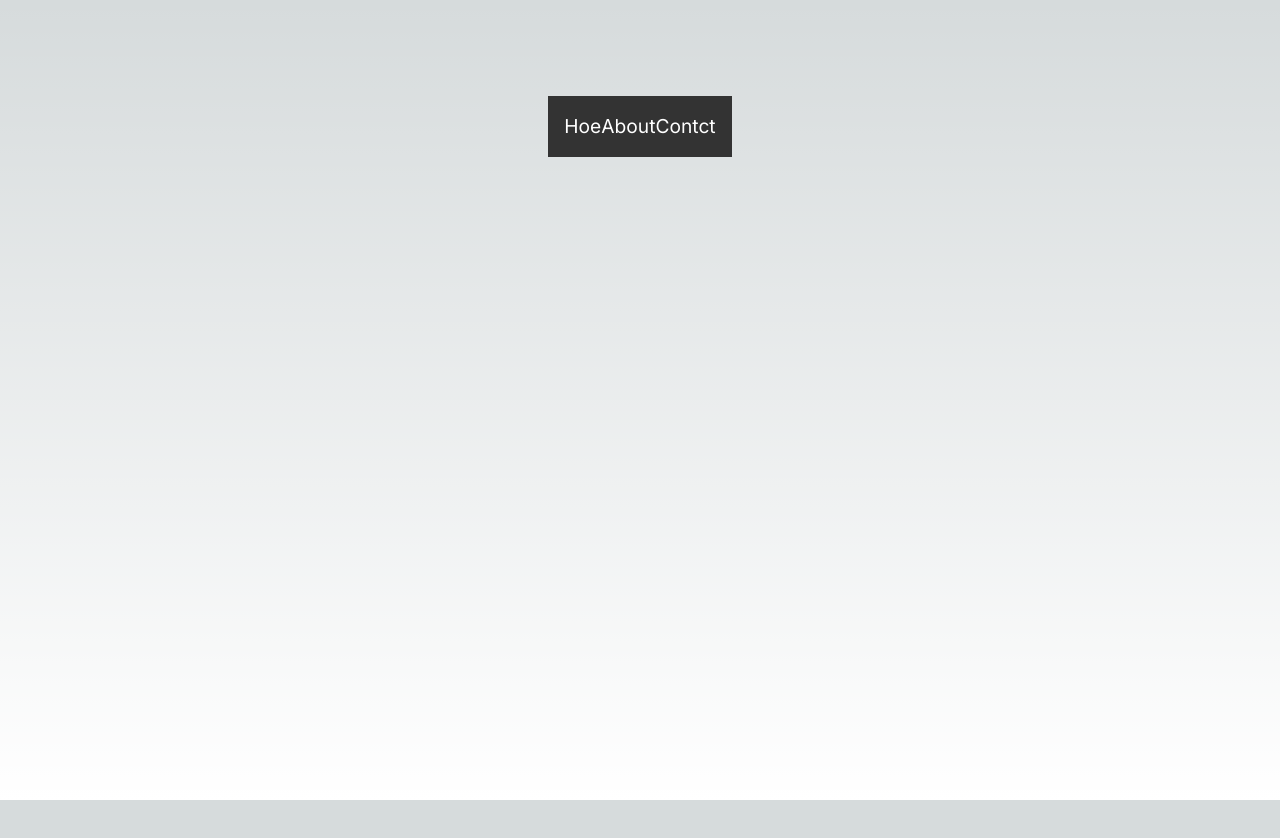
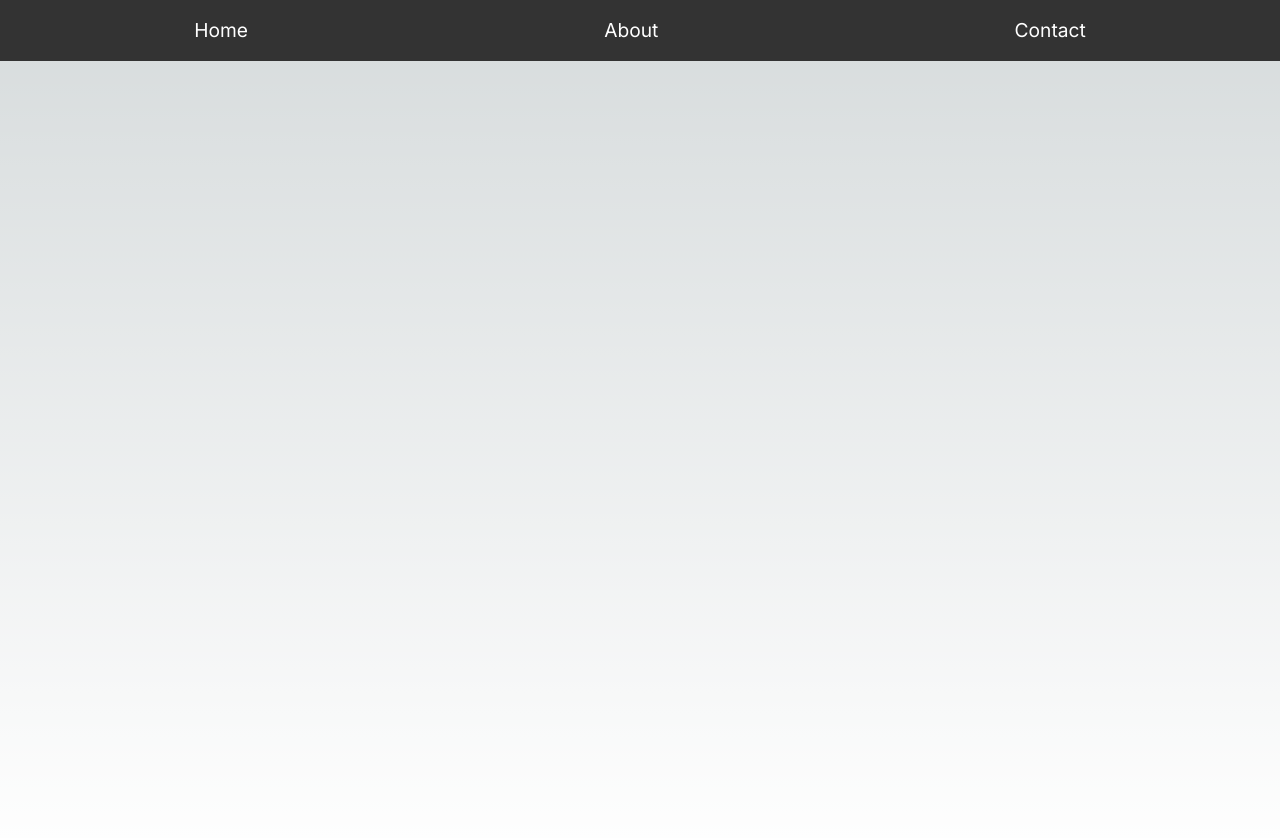
Before and after one commit to Derrick-Truong/Warren-Website, a Next.js app: page / in a window 1280 px wide. Shown: the top 838 px of the page. Before the commit the page ends 800 px from the top, so only its background shows below. Built offline with nearby package versions, Linux system fonts and the light colour scheme.

Commit message:
homepage

```diff
--- a/src/app/page.tsx
+++ b/src/app/page.tsx
@@ -4,27 +4,47 @@ import './globals.css';
 
 export default function Home() {
   return (
-
-    <main className="flex min-h-screen flex-col items-center justify-between p-24">
+    <>
       <nav className='navbar'>
         <ul className='navList'>
           <li className='navItem'>
             <Link href="/">
-              <a>Hoe</a>
+              Home
             </Link>
           </li>
           <li className='navItem'>
             <Link href="/about">
-              <a>About</a>
+              About
             </Link>
           </li>
           <li className='navItem'>
             <Link href="/contact">
-              <a>Contct</a>
+              Contact
             </Link>
           </li>
         </ul>
       </nav>
+    <main className="flex min-h-screen flex-col items-center justify-between p-24">
+      {/* <nav className='navbar'>
+        <ul className='navList'>
+          <li className='navItem'>
+            <Link href="/">
+              Home
+            </Link>
+          </li>
+          <li className='navItem'>
+            <Link href="/about">
+              About
+            </Link>
+          </li>
+          <li className='navItem'>
+            <Link href="/contact">
+              Contact
+            </Link>
+          </li>
+        </ul>
+      </nav> */}
     </main>
+    </>
   );
 }
```
